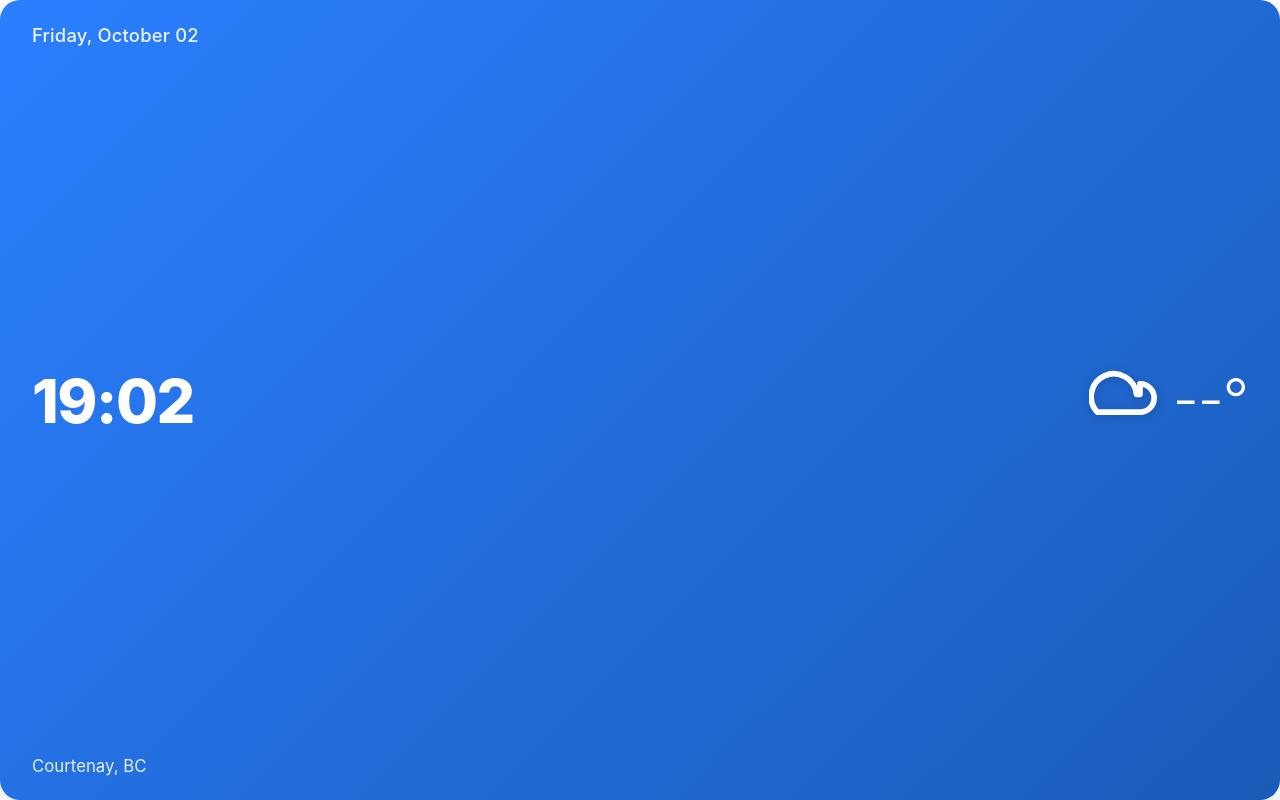
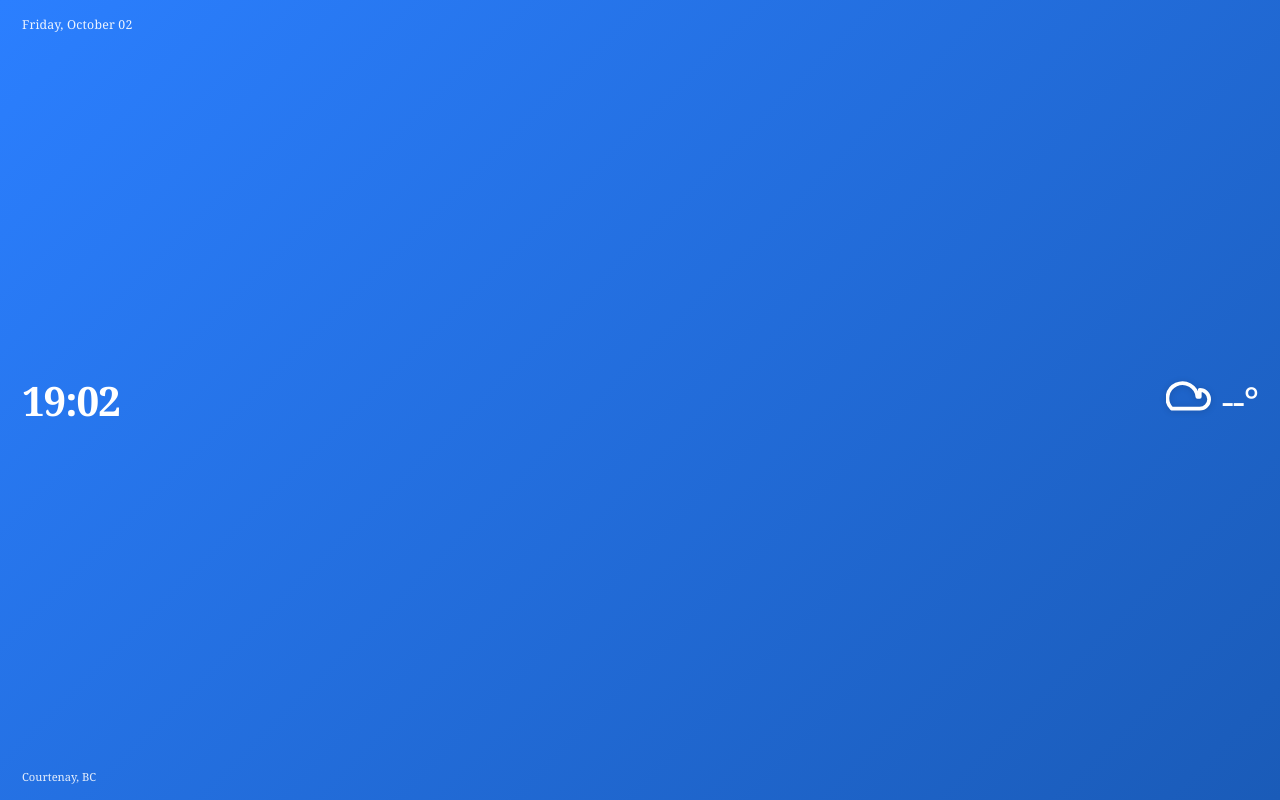
Before and after one commit to stochastic-brownian/atlasworkstation, a plain HTML site: page index.html in a window 1280 px wide. Drawn offline with Linux system fonts and the light colour scheme; no server answers.

Commit message:
Refactor weather card to compact serif design
Updated the weather card's design to a compact serif style with adjusted font sizes and layout changes.

```diff
--- a/index.html
+++ b/index.html
@@ -4,7 +4,7 @@
     <meta charset="UTF-8">
     <meta name="viewport" content="width=device-width, initial-scale=1.0">
     <meta name="referrer" content="no-referrer">
-    <title>Notion Weather Card</title>
+    <title>Notion Weather Card - Compact Serif</title>
     <style>
         * {
             box-sizing: border-box;
@@ -13,7 +13,8 @@
         }
 
         body {
-            font-family: -apple-system, BlinkMacSystemFont, "Segoe UI", Roboto, Helvetica, Arial, sans-serif;
+            /* Targeting Notion's specific serif font stack for consistency */
+            font-family: Lyon-Text, Georgia, YuMincho, "Yu Mincho", "Hiragino Mincho ProN", "Apple Color Emoji", "Segoe UI Emoji", "Segoe UI Symbol", serif;
             height: 100vh;
             width: 100vw;
             display: flex;
@@ -21,20 +22,22 @@
             justify-content: center;
             background-color: transparent;
             overflow: hidden;
+            font-feature-settings: 'kern' 1, 'liga' 1; /* Optimize serif rendering */
         }
 
         .card {
             width: 100%;
             height: 100%;
-            padding: 24px 32px;
-            border-radius: 20px;
+            padding: 16px 22px; /* Scaled down padding (was 24/32) */
+            border-radius: 0px; /* Non-rounded edges */
             display: flex;
             justify-content: space-between;
             align-items: center;
             color: #ffffff;
+            /* Blue gradient similar to initial reference */
             background: linear-gradient(135deg, #2b7fff, #1a5bb8);
             transition: background 1s ease;
-            box-shadow: 0 8px 32px rgba(0, 0, 0, 0.12);
+            box-shadow: 0 4px 16px rgba(0, 0, 0, 0.12);
         }
 
         .left-col {
@@ -45,22 +48,22 @@
         }
 
         .date-text {
-            font-size: 1.15rem;
+            font-size: 0.77rem; /* Scaled down (1.15rem / 1.5) */
             font-weight: 500;
             letter-spacing: 0.2px;
             opacity: 0.92;
         }
 
         .time-text {
-            font-size: 3.8rem;
+            font-size: 2.53rem; /* Scaled down (3.8rem / 1.5) */
             font-weight: 800;
-            letter-spacing: -1.5px;
+            letter-spacing: -1.0px; /* Adjusted letter spacing for serif text */
             line-height: 1;
-            margin: 4px 0;
+            margin: 2px 0; /* Scaled down margin */
         }
 
         .location-text {
-            font-size: 1.05rem;
+            font-size: 0.7rem; /* Scaled down (1.05rem / 1.5) */
             font-weight: 400;
             opacity: 0.88;
         }
@@ -68,12 +71,12 @@
         .right-col {
             display: flex;
             align-items: center;
-            gap: 16px;
+            gap: 11px; /* Scaled down gap (was 16px) */
         }
 
         .weather-icon-container {
-            width: 68px;
-            height: 68px;
+            width: 45px; /* Scaled down icon size (68px / 1.5) */
+            height: 45px; /* Scaled down icon size (68px / 1.5) */
             display: flex;
             align-items: center;
             justify-content: center;
@@ -82,11 +85,11 @@
         .weather-icon-container svg {
             width: 100%;
             height: 100%;
-            filter: drop-shadow(0 2px 4px rgba(0,0,0,0.15));
+            filter: drop-shadow(0 1px 3px rgba(0,0,0,0.15)); /* Softer drop shadow for smaller icons */
         }
 
         .temp-text {
-            font-size: 3.6rem;
+            font-size: 2.4rem; /* Scaled down (3.6rem / 1.5) */
             font-weight: 300;
             letter-spacing: -1px;
             line-height: 1;
@@ -108,7 +111,7 @@
     </div>
 
     <script>
-        // Minimalist Vector SVG Weather Icons
+        // Minimalist Vector SVG Weather Icons (Remains exact same, logic unaffected by styling changes)
         const svgIcons = {
             sun: `<svg viewBox="0 0 24 24" fill="none" stroke="white" stroke-width="2" stroke-linecap="round" stroke-linejoin="round"><circle cx="12" cy="12" r="5"/><line x1="12" y1="1" x2="12" y2="3"/><line x1="12" y1="21" x2="12" y2="23"/><line x1="4.22" y1="4.22" x2="5.64" y2="5.64"/><line x1="18.36" y1="18.36" x2="19.78" y2="19.78"/><line x1="1" y1="12" x2="3" y2="12"/><line x1="21" y1="12" x2="23" y2="12"/><line x1="4.22" y1="19.78" x2="5.64" y2="18.36"/><line x1="18.36" y1="5.64" x2="19.78" y2="4.22"/></svg>`,
             moon: `<svg viewBox="0 0 24 24" fill="none" stroke="white" stroke-width="2" stroke-linecap="round" stroke-linejoin="round"><path d="M21 12.79A9 9 0 1 1 11.21 3 7 7 0 0 0 21 12.79z"/></svg>`,
@@ -153,40 +156,40 @@
 
                 document.getElementById('temp').innerText = `${temp}°`;
 
-                // Weather Condition to Theme Mapping
+                // Weather Condition to Theme Mapping (Colors & Icons adjusted dynamically)
                 let themeGradient = 'linear-gradient(135deg, #2b7fff, #1a5bb8)';
                 let selectedIcon = svgIcons.sun;
 
                 if (code === 0) { // Clear Sky
                     if (isDay) {
-                        themeGradient = 'linear-gradient(135deg, #2575fc, #1a5bb8)';
+                        themeGradient = 'linear-gradient(135deg, #2575fc, #1a5bb8)'; // Bright sky blue
                         selectedIcon = svgIcons.sun;
                     } else {
-                        themeGradient = 'linear-gradient(135deg, #0f172a, #1e293b)';
+                        themeGradient = 'linear-gradient(135deg, #0f172a, #1e293b)'; // Midnight dark
                         selectedIcon = svgIcons.moon;
                     }
                 } else if (code >= 1 && code <= 2) { // Mainly Clear / Partly Cloudy
                     if (isDay) {
-                        themeGradient = 'linear-gradient(135deg, #3b82f6, #1d4ed8)';
+                        themeGradient = 'linear-gradient(135deg, #3b82f6, #1d4ed8)'; // Mild day blue
                         selectedIcon = svgIcons.cloudSun;
                     } else {
-                        themeGradient = 'linear-gradient(135deg, #1e293b, #334155)';
+                        themeGradient = 'linear-gradient(135deg, #1e293b, #334155)'; // Mild night slate
                         selectedIcon = svgIcons.cloudMoon;
                     }
                 } else if (code === 3) { // Overcast
-                    themeGradient = 'linear-gradient(135deg, #475569, #334155)';
+                    themeGradient = 'linear-gradient(135deg, #475569, #334155)'; // Dark slate gray
                     selectedIcon = svgIcons.cloud;
                 } else if (code === 45 || code === 48) { // Fog
-                    themeGradient = 'linear-gradient(135deg, #52525b, #3f3f46)';
+                    themeGradient = 'linear-gradient(135deg, #52525b, #3f3f46)'; // Dim gray
                     selectedIcon = svgIcons.fog;
                 } else if ((code >= 51 && code <= 67) || (code >= 80 && code <= 82)) { // Drizzle & Rain
-                    themeGradient = 'linear-gradient(135deg, #1e3a8a, #0f172a)';
+                    themeGradient = 'linear-gradient(135deg, #1e3a8a, #0f172a)'; // Deep rain blue/black
                     selectedIcon = svgIcons.rain;
                 } else if ((code >= 71 && code <= 77) || (code >= 85 && code <= 86)) { // Snow
-                    themeGradient = 'linear-gradient(135deg, #0284c7, #0369a1)';
+                    themeGradient = 'linear-gradient(135deg, #0284c7, #0369a1)'; // Light snow cyan
                     selectedIcon = svgIcons.snow;
                 } else if (code >= 95) { // Thunderstorm
-                    themeGradient = 'linear-gradient(135deg, #311b92, #1a237e)';
+                    themeGradient = 'linear-gradient(135deg, #311b92, #1a237e)'; // Dark purple/navy
                     selectedIcon = svgIcons.thunderstorm;
                 }
 
@@ -194,6 +197,7 @@
                 document.getElementById('icon').innerHTML = selectedIcon;
 
             } catch (err) {
+                // Fallback on error
                 document.getElementById('temp').innerText = '--°';
                 document.getElementById('icon').innerHTML = svgIcons.cloud;
             }
```
